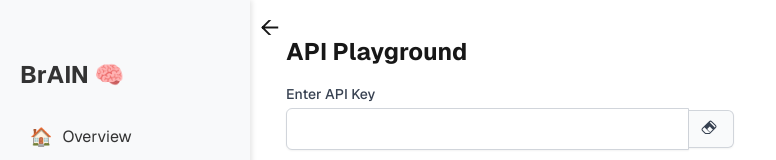
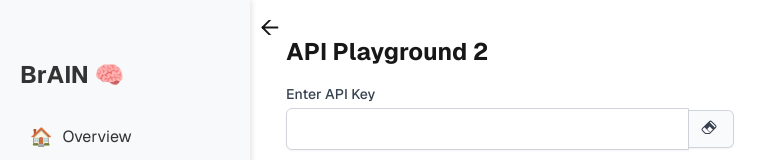
Before and after one commit to Sam-M345/dandi, a Next.js app: page /playground in a window 1280 px wide. Shown: the top 160 px of the page, without its empty margins (0-776 px from the left). Built offline with nearby package versions, Linux system fonts and the light colour scheme.

Commit message:
API Playground 2

```diff
--- a/src/app/playground/page.js
+++ b/src/app/playground/page.js
@@ -35,7 +35,7 @@ export default function Playground() {
 
   return (
     <div className="p-4">
-      <h2 className="text-2xl font-bold mb-4">API Playground</h2>
+      <h2 className="text-2xl font-bold mb-4">API Playground 2</h2>
       <form onSubmit={handleSubmit} className="space-y-4 max-w-md">
         <div className="relative">
           <label htmlFor="apiKey" className="block text-sm font-medium text-gray-700 mb-1">
```
